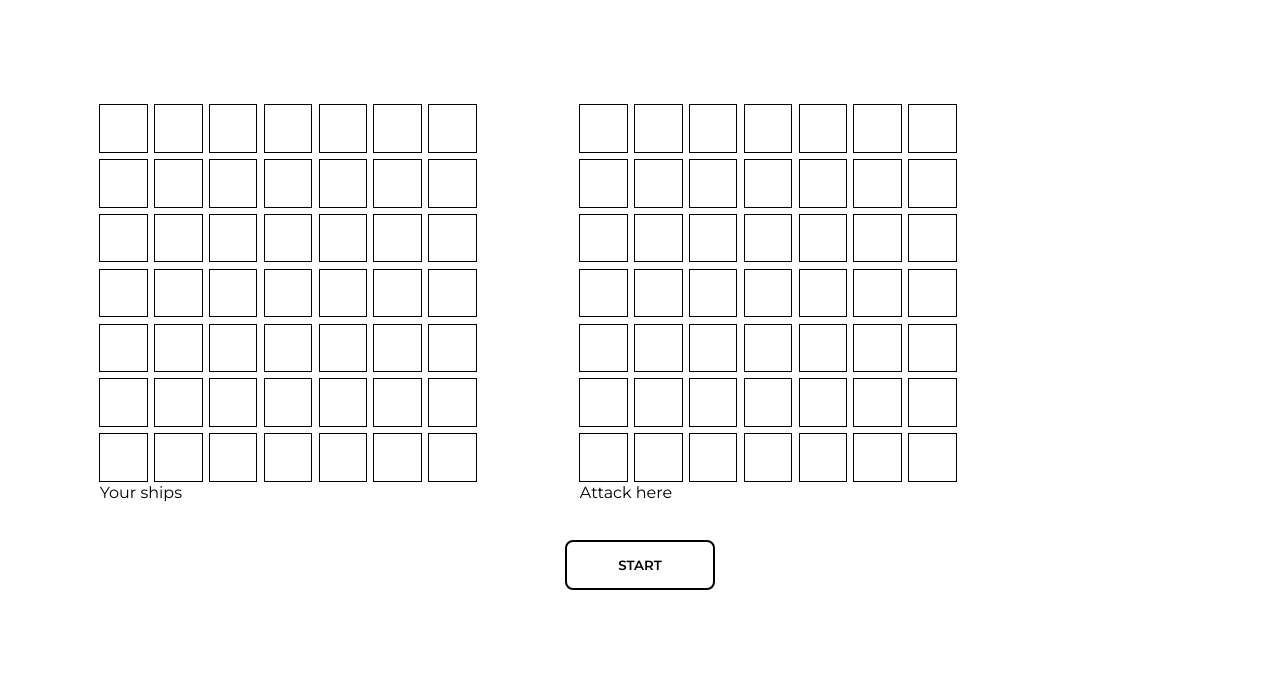
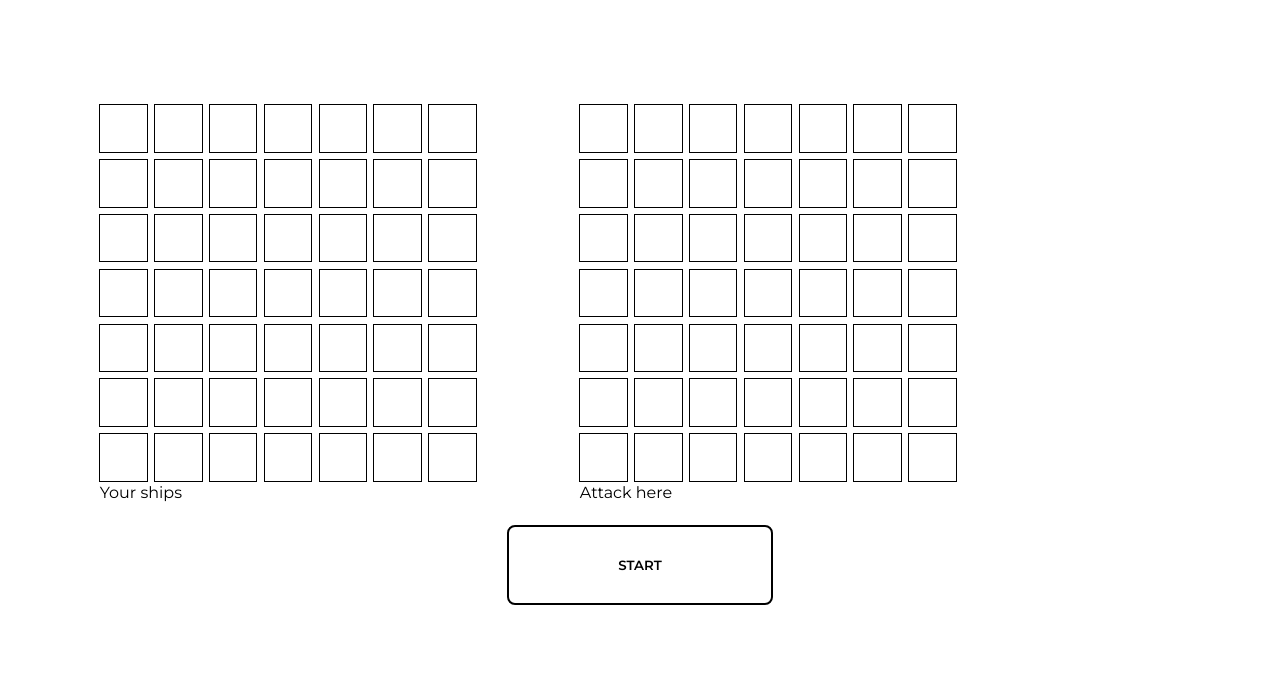
Before and after one commit to aaronjr/battleship, a website built with webpack: page dist/index.html in a window 1280 px wide. Shown: the part 59-741 px from the top of the page. Built offline with nearby package versions, Linux system fonts and the light colour scheme; files whose address does not match are found by name.

Commit message:
changes to button

```diff
--- a/src/mainLoop.js
+++ b/src/mainLoop.js
@@ -15,7 +15,6 @@ export const main = () => {
   const changeTurn = () => turn = turn === 'player' ? 'computer' : 'player';
 
   create.create();
-  // create.loadDOM(); ----------------------------------
   const banner = document.querySelector('.banner');
   const playGame = (choice) => {
     // play user choice
--- a/src/style.css
+++ b/src/style.css
@@ -61,8 +61,8 @@ body{
 
 .start,
 .end{
-  height: 50px;
-  width: 150px;
+  height: 50%;
+  width: calc(100vh / 3);
   border-radius: .5rem;
   border: 2px solid black;
   background-color: white;
```
